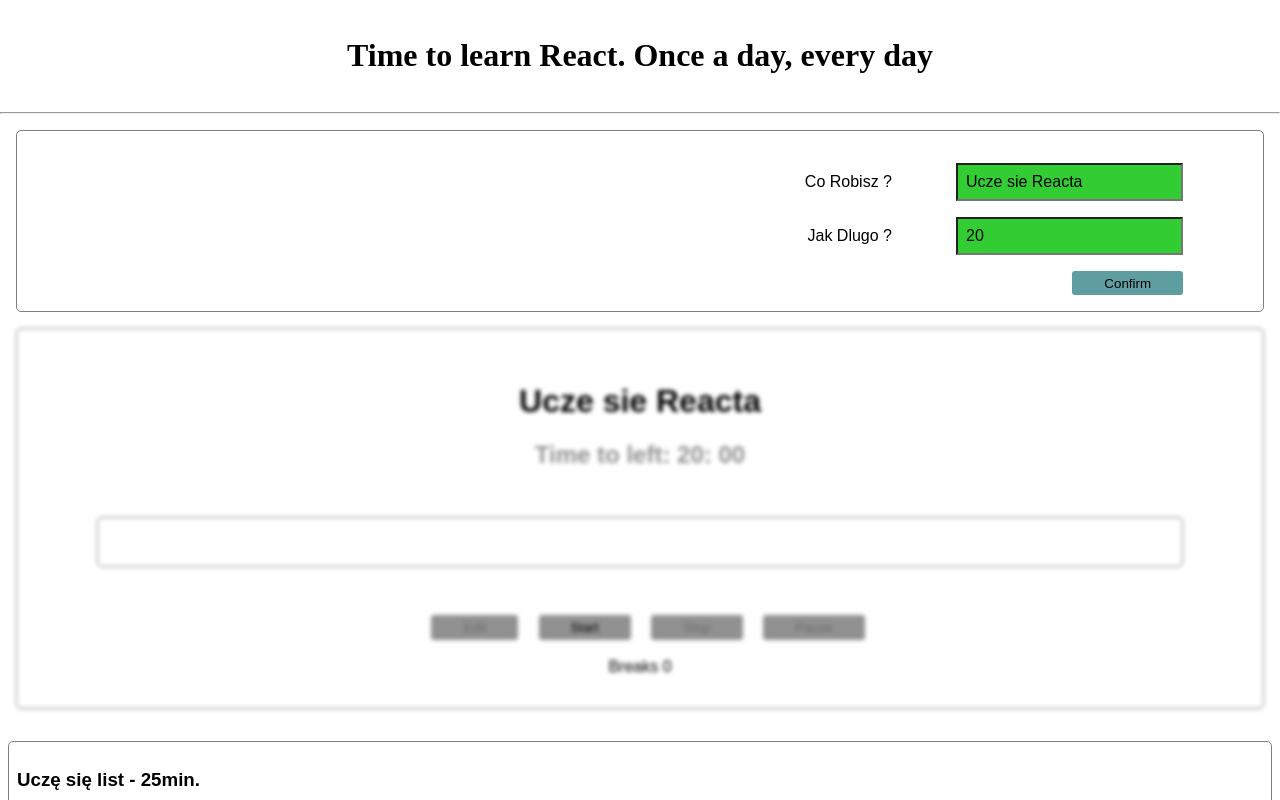
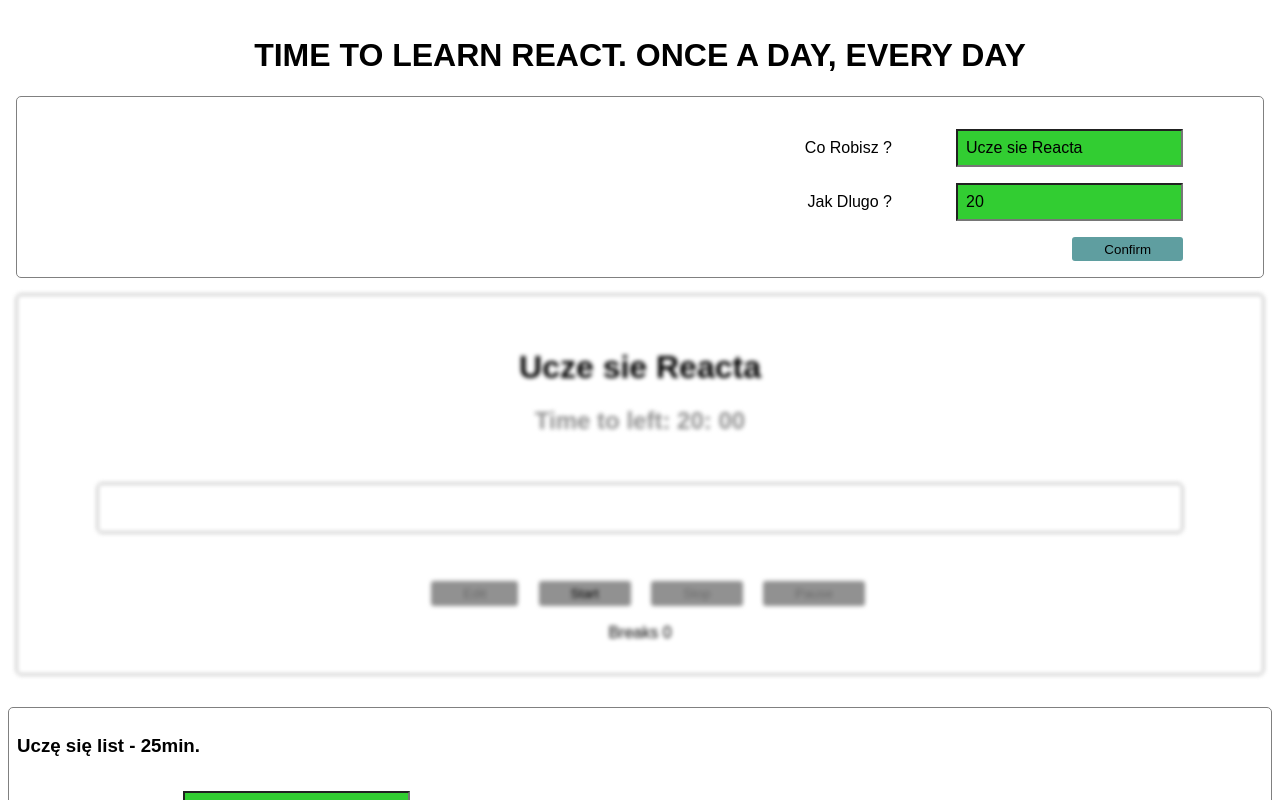
Before and after one commit to Piotrn-87/React-The-Begining, a React (Create React App) app in the folder timeboxing/: page / in a window 1280 px wide. Shown: the top 800 px of the page. Built offline with nearby package versions, Linux system fonts and the light colour scheme.

Commit message:
Feat: create Header compontent

```diff
--- a/timeboxing/public/index.html
+++ b/timeboxing/public/index.html
@@ -10,9 +10,6 @@
 </head>
 
 <body>
-  <h1 class="text">Time to learn React. Once a day, every day</h1>
-  <div class="timer"></div>
-  <hr />
   <div id="root"></div>
 
 </body>
--- a/timeboxing/src/components/App.js
+++ b/timeboxing/src/components/App.js
@@ -1,10 +1,12 @@
 import React from "react";
 import TimeboxList from "./TimeboxList";
 import EditableTimebox from "./EditableTimebox";
+import Header from "./Header";
 
 function App() {
   return (
     <div className="App">
+      <Header />
       <TimeboxList />
       <EditableTimebox />
     </div>
--- /dev/null
+++ b/timeboxing/src/components/Header.js
@@ -0,0 +1,9 @@
+import React from "react";
+
+function Header() {
+  return (
+    <h1 className="header-text">Time to learn React. Once a day, every day</h1>
+  );
+}
+
+export default Header;
--- a/timeboxing/src/styles/components.scss
+++ b/timeboxing/src/styles/components.scss
@@ -5,9 +5,10 @@ body {
     margin: 0;
 }
 
-.text {
+.header-text {
+    padding: 1rem 1rem 0 1rem;
     text-align: center;
-    padding: 1rem 1rem 0 1rem;
+    text-transform: uppercase;
 }
 
 .App {
```
